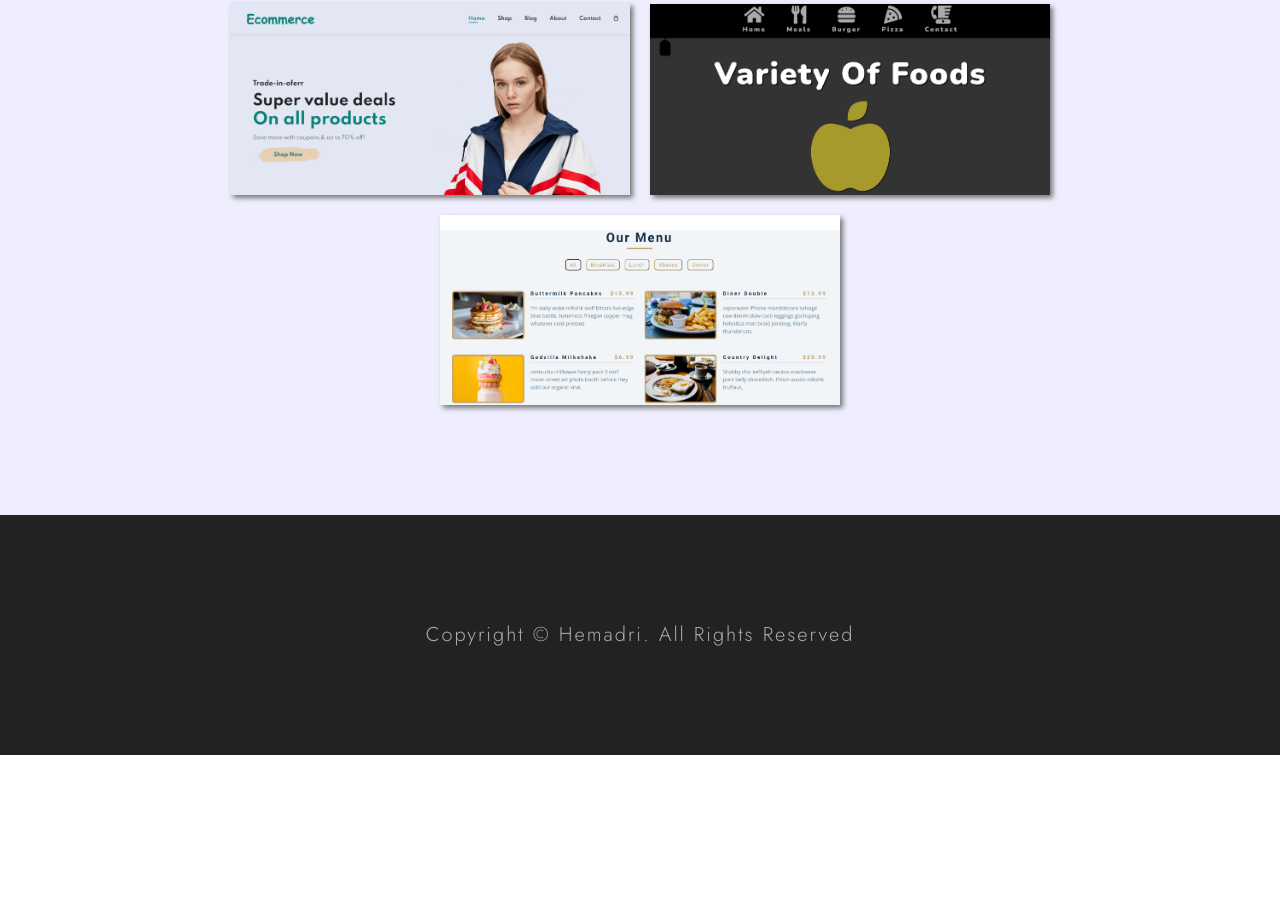
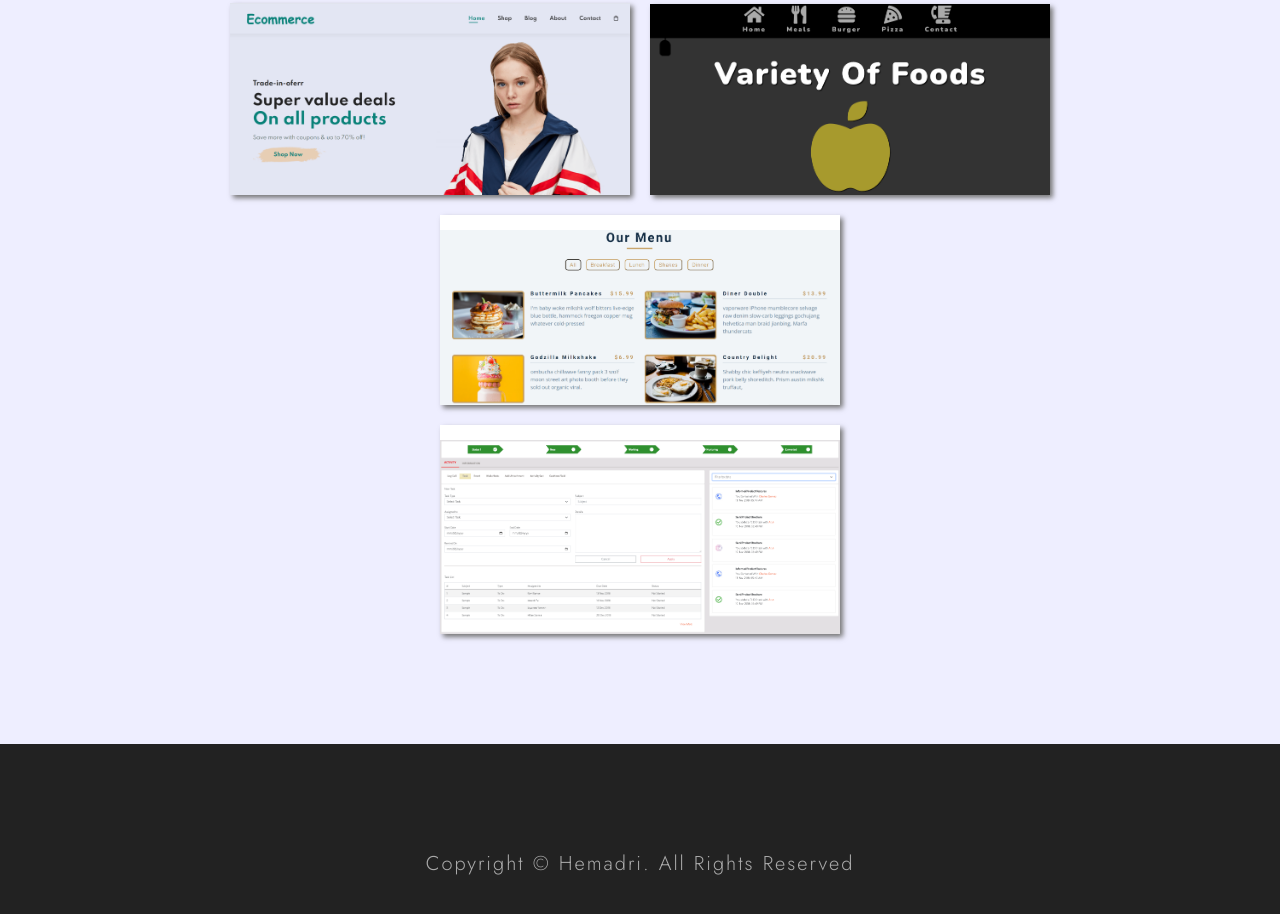
Before and after one commit to chemadri/chemadri.github.io, a plain HTML site: page index.html in a window 1280 px wide. Shown: the part 2279-3193 px from the top of the page. Before the commit the page ends 3034 px from the top, so only its background shows below. Drawn offline with Linux system fonts and the light colour scheme.

Commit message:
CRM project added

```diff
--- a/index.html
+++ b/index.html
@@ -143,7 +143,7 @@
               >Go to Site</a
             >
           </div>
-	  <div class="project">
+	      <div class="project">
             <div class="project-text">
               <h2 class="project-name">Menu</h2>
               <h4 class="project-technologies">HTML / CSS / JavaScript</h4>
@@ -157,6 +157,20 @@
             >
           </div>
         </div>
+        <div class="project">
+          <div class="project-text">
+            <h2 class="project-name">CRM</h2>
+            <h4 class="project-technologies">HTML / CSS / Bootstrap / JavaScript</h4>
+          </div><br>
+          <img src="images/pepperCloud.png" class="project-img" />
+          <a
+            href="https://chemadri.000webhostapp.com/PepperCloud/"
+            class="project-link"
+            target="_blank"
+            >Go to Site</a
+          >
+        </div>
+      </div>
       </section>
       <!-- End Projects Section 3 -->
 
```
Also changed, not shown: images/pepperCloud.png (added), 2 other files.
